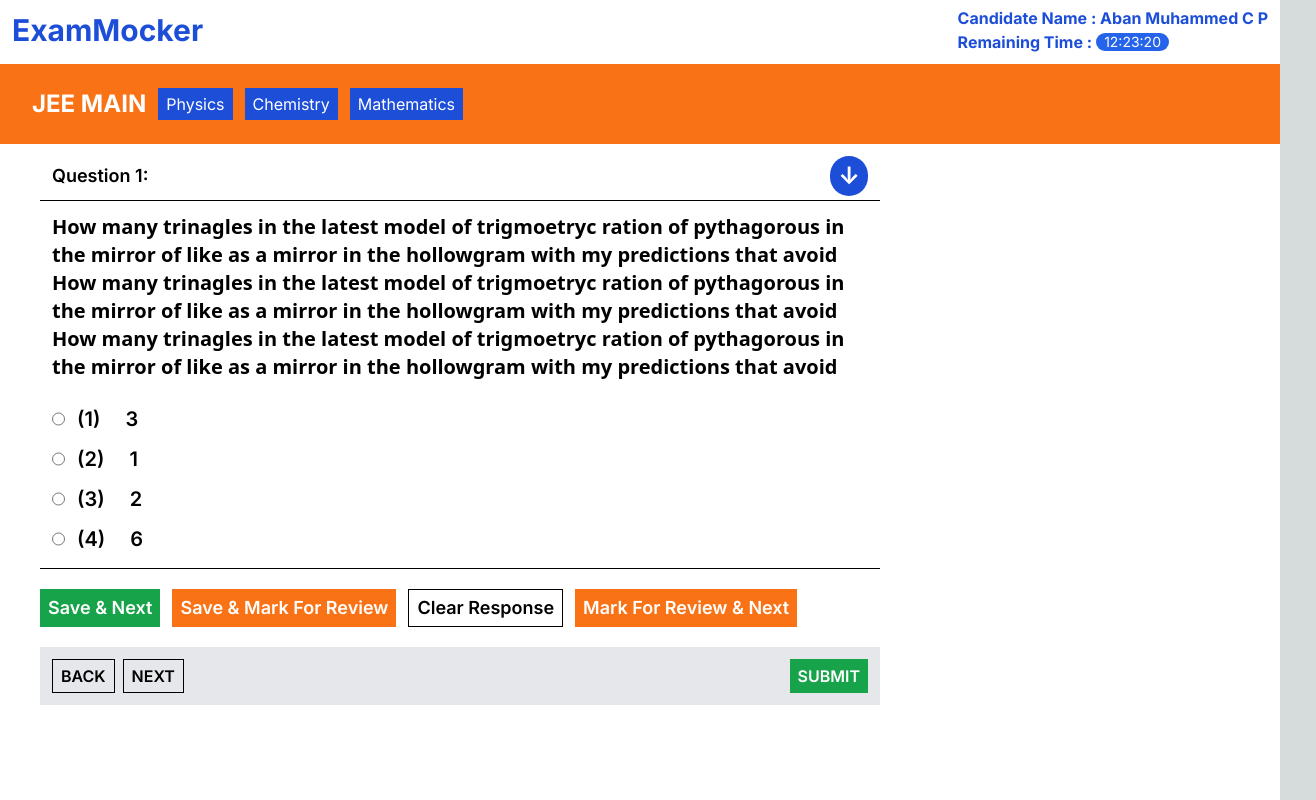
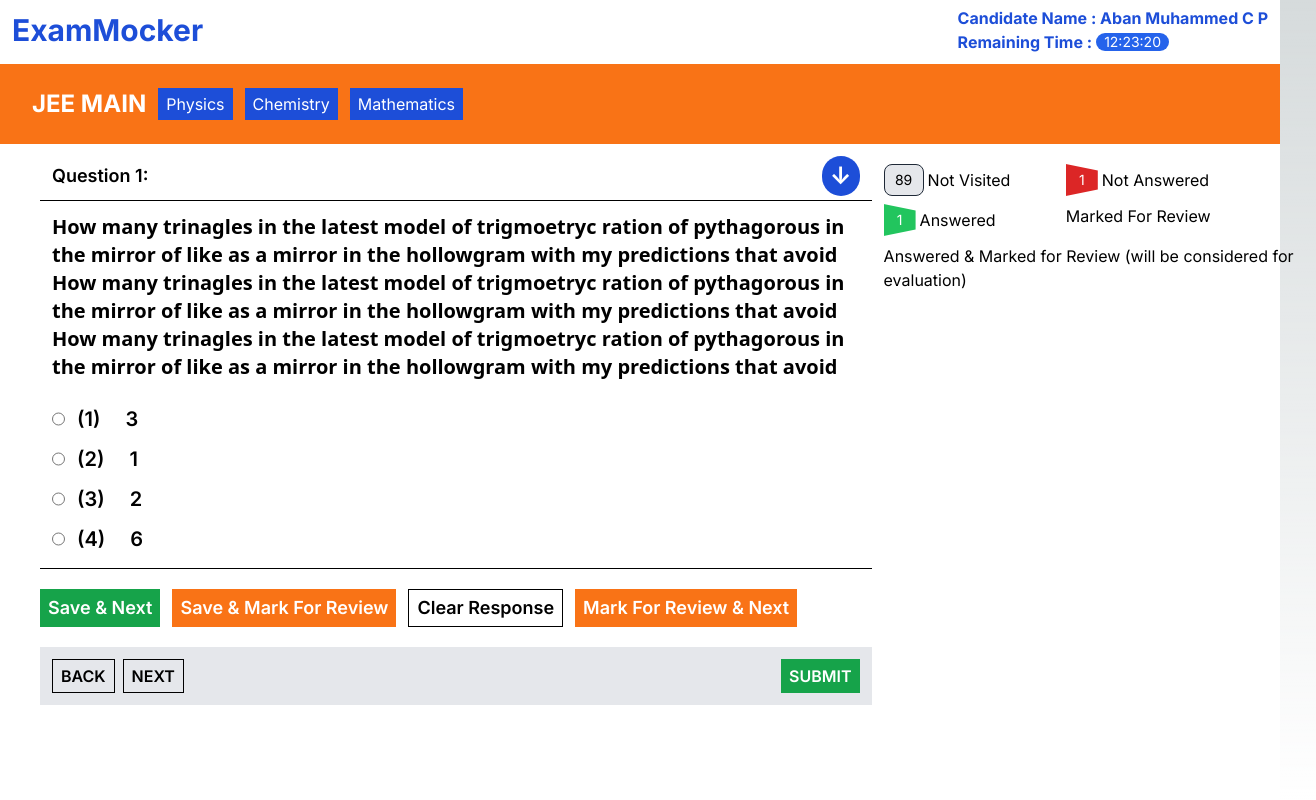
Before and after one commit to abancp/ExamMocker, a Next.js app in the folder client/: page /JEE/exam in a window 1280 px wide. Shown: the whole page, 1316 px wide, since content can reach past the window. Built offline with nearby package versions, Linux system fonts and the light colour scheme.

Commit message:
adding symbels for jee exam ui

```diff
--- a/client/app/JEE/exam/page.jsx
+++ b/client/app/JEE/exam/page.jsx
@@ -1,4 +1,6 @@
-import NotAnswered from '../../../components/NotAnswered'
+import NotAnswered from '../../../components/Jee/NotAnswered'
+import NotVisited from '../../../components/Jee/NotVisited'
+import Answered from '../../../components/Jee/Answered'
 
 const JeeExam = () => {
 
@@ -49,8 +51,12 @@ const JeeExam = () => {
             <button className="px-2 py-1 bg-green-600 text-white font-semibold">SUBMIT</button>
           </div>
         </div>
-        <div>
-          {/* <NotAnswered/> */}
+        <div className='w-[30%] h-[8rem] pt-5 grid gap-2 grid-cols-2'>
+          <div className='flex gap-1  items-center'> <NotVisited/> Not Visited</div>
+          <div className='flex gap-1  items-center'> <NotAnswered/> Not Answered</div>
+          <div className='flex gap-1  items-center'> <Answered/> Answered</div>
+          <div>  Marked For Review</div>
+          <div className='w-[27rem]' >Answered & Marked for Review (will be considered for evaluation)</div>
         </div>
       </div>
     </div>
--- a/client/app/globals.css
+++ b/client/app/globals.css
@@ -35,29 +35,9 @@ html{
 .glow {
   box-shadow: rgb(10, 101, 198) 270px -20px 950px 43px;
 }
-.sloped-div {
-  position: relative;
-  background-color: #e74c3c; /* Tailwind equivalent: bg-orange-600 */
-  color: white; /* Tailwind equivalent: text-white */
-  padding: 2rem; /* Tailwind equivalent: p-8 */
-  overflow: hidden; /* Ensures pseudo-elements are properly contained */
+.trapezoid {
+  width: 2rem;
+  height: 2rem;
+  -webkit-clip-path: polygon(0 0, 100% 20%, 100% 80%, 0% 100%);
+  clip-path: polygon(0 0, 100% 20%, 100% 80%, 0% 100%);
 }
-.sloped-div::before, .sloped-div::after {
-  content: '';
-  position: absolute;
-  left: 0;
-  right: 0;
-  height: 50px; /* Adjust this to control the slope height */
-  background: inherit; /* Inherit background color from the parent */
-  z-index: -1; /* Places pseudo-elements behind the div content */
-}
-.sloped-div::before {
-  top: -25px; /* Adjust to control the position of the top slope */
-  transform: skewY(-5deg); /* Adjust angle for the top slope */
-  transform-origin: 0 100%;
-}
-.sloped-div::after {
-  bottom: -25px; /* Adjust to control the position of the bottom slope */
-  transform: skewY(5deg); /* Adjust angle for the bottom slope */
-  transform-origin: 0 0;
-}
--- /dev/null
+++ b/client/components/Jee/Answered.jsx
@@ -0,0 +1,11 @@
+import React from 'react'
+
+function Answered() {
+    return (
+        <div class="text-white bg-green-500 trapezoid flex text-sm justify-center items-center">
+            1
+        </div>
+    )
+}
+
+export default Answered
--- a/client/components/NotAnswered.jsx
+++ b/client/components/Jee/NotAnswered.jsx
@@ -2,7 +2,7 @@ import React from 'react'
 
 function NotAnswered() {
     return (
-        <div class="sloped-di bg-orange-600">
+        <div class="text-white bg-red-600 trapezoid flex text-sm justify-center items-center">
             1
         </div>
     )
--- /dev/null
+++ b/client/components/Jee/NotVisited.jsx
@@ -0,0 +1,11 @@
+import React from 'react'
+
+function NotVisited() {
+  return (
+    <div className="rounded-lg flex justify-center items-center text-sm w-10 h-8 bg-gray-200 border border-gray-800">
+      89
+    </div>
+  )
+}
+
+export default NotVisited
```
